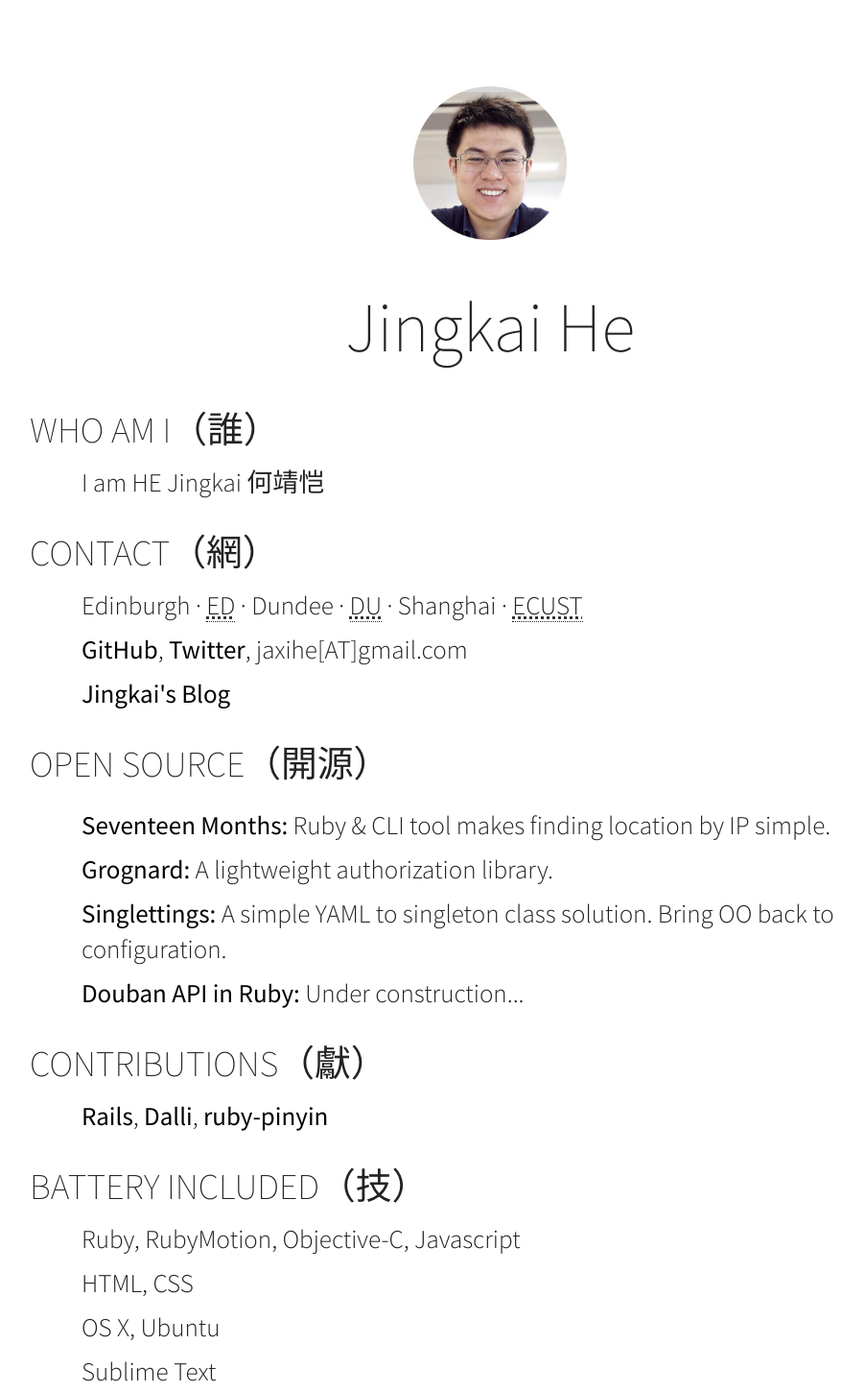
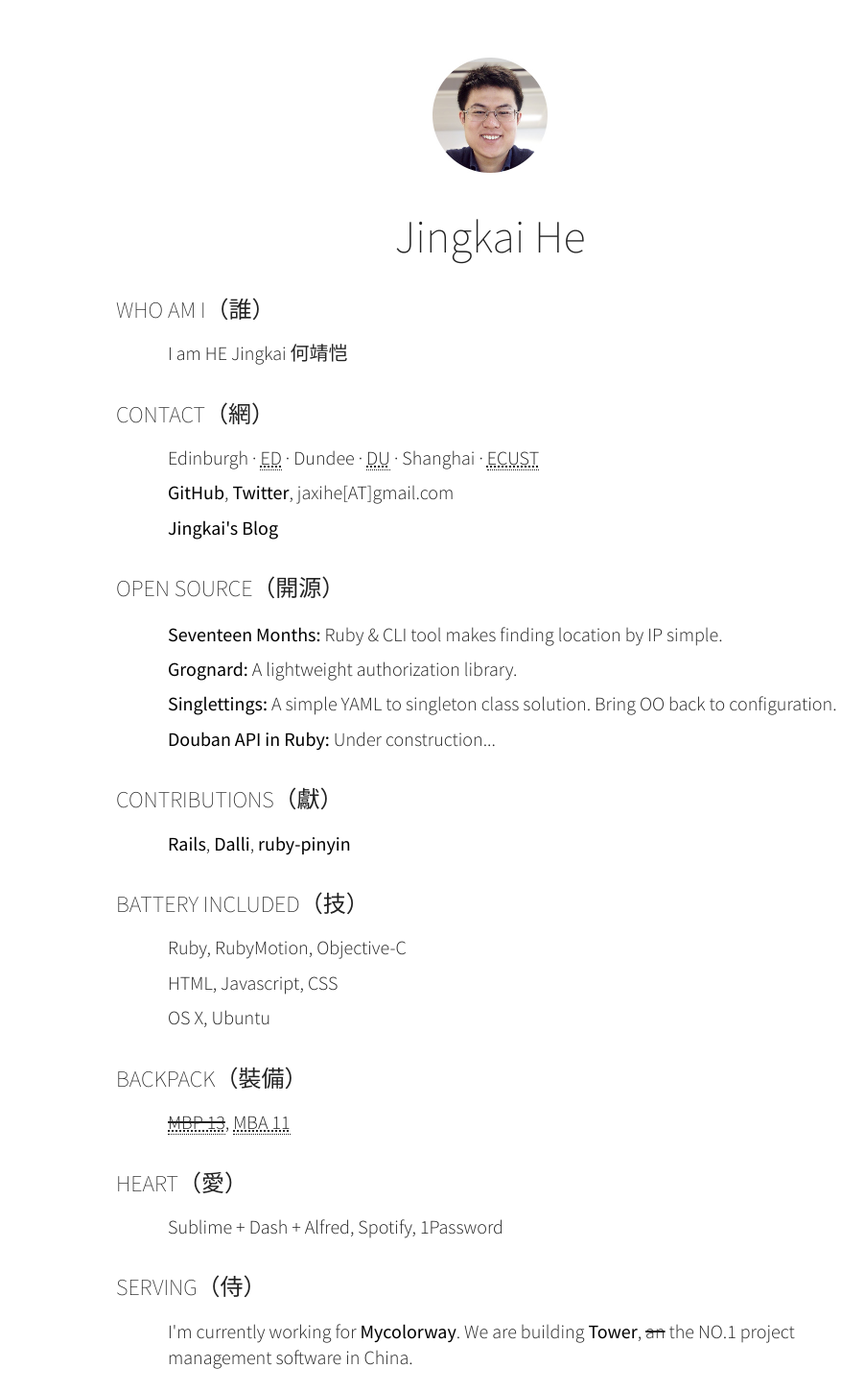
Before and after one commit to jaxi/intro-jaxihjk, a plain HTML site: page public/index.html in a window 1280 px wide. Shown: the top 1450 px of the page at 96% size, without its empty margins (129-1031 px from the left). Drawn offline with nearby package versions, Linux system fonts and the light colour scheme.

Commit message:
tweak the css

```diff
--- a/public/css/main.css
+++ b/public/css/main.css
@@ -74,18 +74,18 @@ td { vertical-align: top; }
    Author: Jingkai He
    ========================================================================== */
 body {
-  width: 960px;
+  width: 780px;
   margin: auto;
-  padding: 90px;
+  padding: 60px 90px;
   font-family: "Source Sans Pro", "STKaiti", "Hiragino Sans GB", sans-serif;
   font-weight: 300;
-  font-size: 27px;
+  font-size: 20px;
   line-height: 1.37em;
 }
 
 .avatar {
-  width: 160px;
-  height: 160px;
+  width: 120px;
+  height: 120px;
   margin: auto;
   display: block;
   background-image: url("../img/jingkai.jpg");
@@ -95,16 +95,16 @@ body {
 
 h1 {
   font-weight: 200;
-  margin-top: 50px;
+  margin-top: 40px;
   text-align: center;
-  font-size: 2.7em;
+  font-size: 2.4em;
   line-height: 1.1em;
 }
 
 h2 {
   margin: 36px 0 18px 0;
   font-weight: 200;
-  font-size: 1.4em;
+  font-size: 1.2em;
   text-transform: uppercase;
 }
 
--- a/public/index.html
+++ b/public/index.html
@@ -42,19 +42,18 @@
           <p><a href="https://github.com/rails/rails">Rails</a>, <a href="https://github.com/mperham/dalli">Dalli</a>, <a href="https://github.com/janx/ruby-pinyin">ruby-pinyin</a></p>
 
         <h2>Battery Included（技）</h2>
-          <p>Ruby, RubyMotion, Objective-C, Javascript</p>
-          <p>HTML, CSS</p>
+          <p>Ruby, RubyMotion, Objective-C</p>
+          <p>HTML, Javascript, CSS</p>
           <p>OS X, Ubuntu</p>
-          <p>Sublime Text</p>
 
         <h2>Backpack（裝備）</h2>
           <p><del><abbr title="MacBook Pro 13-inch">MBP 13</abbr></del>, <abbr title="MacBook Air 11-inch">MBA 11</abbr></p>
 
         <h2>Heart（愛）</h2>
-        <p>Dash, Alfred, Spotify, 1Password</p>
+        <p>Sublime + Dash + Alfred, Spotify, 1Password</p>
 
         <h2>Serving（侍）</h2>
-        <p>Jingkai currently works for <a href="http://mycolorway.github.io/">Mycolorway</a>. They are building <a href="https://tower.im">Tower</a>, <del>an</del> The NO.1 project management software in China.</p>
+        <p>I'm currently working for <a href="http://mycolorway.github.io/">Mycolorway</a>. We are building <a href="https://tower.im">Tower</a>, <del>an</del> the NO.1 project management software in China.</p>
 
         <h2>Awards（獎）</h2>
         <ul>
```
Also changed, not shown: 1 other file.
